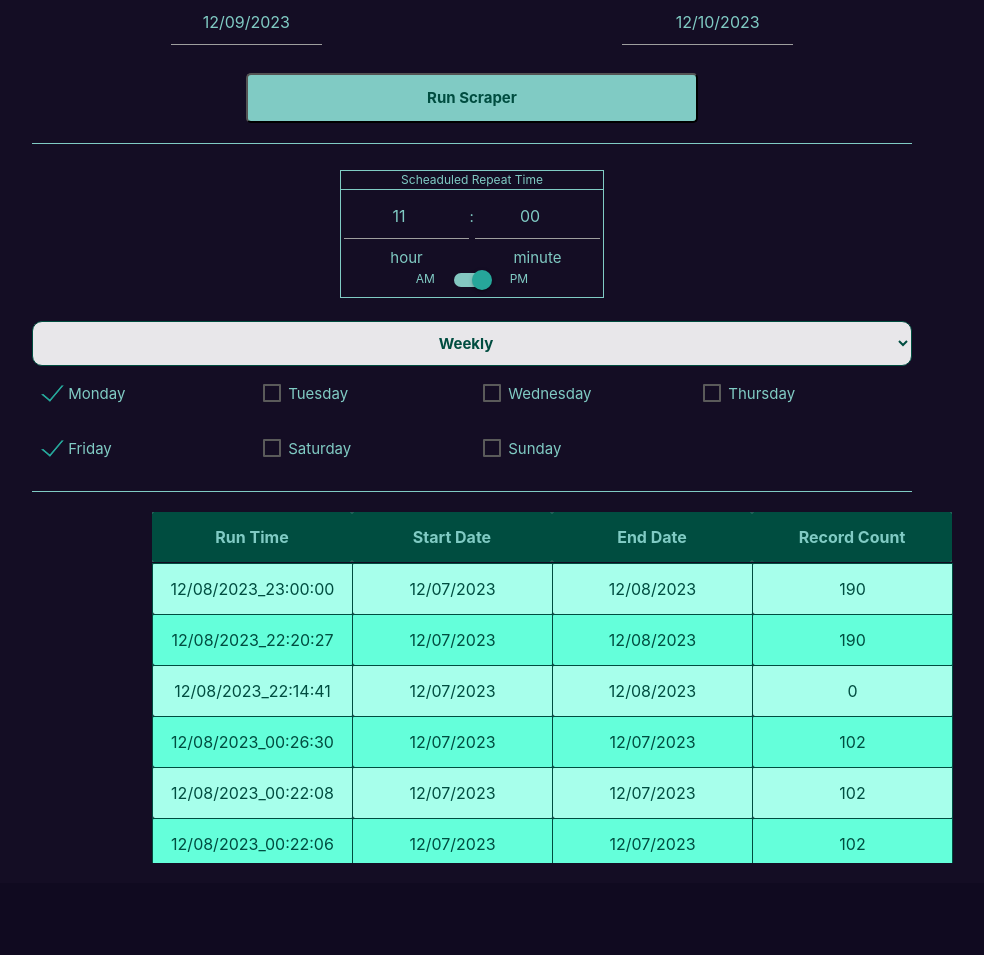
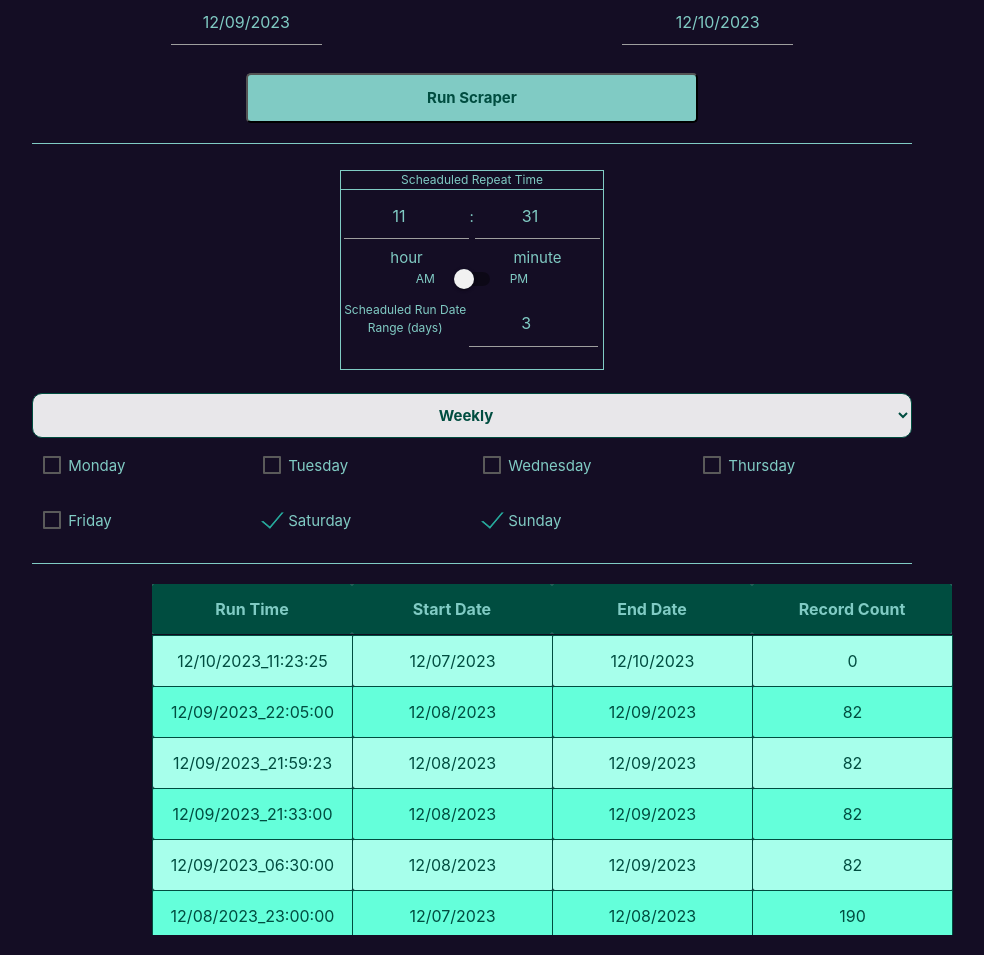
Before and after one commit to NerdboyQ/WebApps, a Flask app: page / in a window 1280 px wide; the page is wider, and only the part inside the window is pictured. Shown: the part 128-1083 px from the top of that part, without its empty margins (168-1152 px from the left). Before the commit the page ends 991 px from the top of that part, so only its background shows below. Run offline with Flask 3, Linux system fonts and the light colour scheme; data comes from the database, SQL or seed files in the repository; data that the repository does not hold is empty; parts of the project's set-up code (start-up, migrations or seed data) failed here and were passed over.

Commit message:
added repeat range for scheduled runs, and added the respective field

```diff
--- a/EstateScraper/scraper_webapp/static/js/features.js
+++ b/EstateScraper/scraper_webapp/static/js/features.js
@@ -5,9 +5,11 @@ document.addEventListener('DOMContentLoaded', function() {
     var rptTimeInputH = document.querySelector("#rpt-time-hr");
     var rptTimeInputM = document.querySelector("#rpt-time-mm");
     var rptTimeInputAmPm = document.querySelector(".am-pm-switch");
+    var rptDateRng = document.querySelector("#rpt-date-rng");
     rptTimeInputH.addEventListener('change', handleRepeatTimeUpdate);
     rptTimeInputM.addEventListener('change', handleRepeatTimeUpdate);
     rptTimeInputAmPm.addEventListener('change', handleRepeatTimeUpdate);
+    rptDateRng.addEventListener('change', handleRepeatTimeUpdate);
     getScraperRuns();
     var SETTINGS = {};
     get_settings();
@@ -37,7 +39,9 @@ document.addEventListener('DOMContentLoaded', function() {
 
     var run_scrpr_btn = document.querySelector('#run-scrpr-btn');
     //var clr_dates_btn = document.querySelector('#clr-dates-btn');
-    run_scrpr_btn.addEventListener('click', run_scraper);
+    run_scrpr_btn.addEventListener('click', function(){
+        run_scraper(false);
+    });
     //clr_dates_btn.addEventListener('click', clearDatePickerFields);
 
     console.log(moment().format('HH:MM'))
@@ -115,6 +119,7 @@ document.addEventListener('DOMContentLoaded', function() {
             console.log("RepeatTime: " + SETTINGS.repeat_time);
 
             var tmp_time = SETTINGS.repeat_time.split(" ");
+            rptDateRng.value = SETTINGS.repeat_range;
             rptTimeInputH.value = parseInt(tmp_time[0].split(":")[0]);
             rptTimeInputM.value = parseInt(tmp_time[0].split(":")[1]);
             rptTimeInputH.value = rptTimeInputH.value.replace(/\D/g, '');
@@ -189,7 +194,7 @@ document.addEventListener('DOMContentLoaded', function() {
         fetch('/update-settings', {
             "method": "POST",
             "headers": {"Content-Type": "application/json"},
-            "body": JSON.stringify({"repeat_time":newTime}),
+            "body": JSON.stringify({"repeat_time":newTime, "repeat_range":rptDateRng.value}),
         })
         .then(get_settings);
     }
@@ -200,6 +205,7 @@ document.addEventListener('DOMContentLoaded', function() {
         opt = document.querySelectorAll('option')[idx];
         console.log("opt_txt: " + opt.text);
         if (opt.text === 'Daily') {
+            rptDateRng.value = 1;
             checkboxes.forEach((box) => {
                 box.checked = true;
             })
@@ -211,6 +217,7 @@ document.addEventListener('DOMContentLoaded', function() {
         let data = {
             "frequency" : opt.text,
             "repeat_time": newTime,
+            "repeat_range": rptDateRng.value,
         };
 
         fetch('/update-settings', {
@@ -256,13 +263,27 @@ document.addEventListener('DOMContentLoaded', function() {
         setTimeout(updateClock, 1000);
     }
 
-    function run_scraper(){
+    function run_scraper(scheduledRun=true){
         console.log("running scraper");
-        console.log(startDatePicker.value);
-        console.log(endDatePicker.value);
+        console.log("dtPicker start : " + startDatePicker.value);
+        console.log("dtPicker stop : " + endDatePicker.value);
 
         setScraperStatus(true);
-        const url = "../run-scraper?start=" + startDatePicker.value + "&end=" + endDatePicker.value;
+        var url = "../run-scraper?start=" + startDatePicker.value + "&end=" + endDatePicker.value;
+        if(scheduledRun){
+            const endDate = moment().format('MM/DD/YYYY');
+            var strDate = moment().subtract(1,'days').format('MM/DD/YYYY');
+            if (SETTINGS.frequency === 'Weekly'){
+                strDate = moment().subtract(rptDateRng.value,'days').format('MM/DD/YYYY');
+            }
+            console.log("schDate str: " + strDate);
+            console.log("schDate end: " + endDate);
+            url = "../run-scraper?start=" + strDate + "&end=" + endDate;
+        }
+
+
+        console.log('settings: ' + SETTINGS.frequency);
+
         $.getJSON( url,
             function(data) {
             console.log(data);
--- a/EstateScraper/scraper_webapp/templates/index.html
+++ b/EstateScraper/scraper_webapp/templates/index.html
@@ -59,7 +59,7 @@
             </div>
 
             <div class="container" style="border-bottom: #80cbc4 1px solid;">
-                <div class="center" style="border: #80cbc4 1px solid; max-height:300px; margin-top: 3%; margin-left: auto; margin-right: auto; width: 30%; padding-bottom: 1%;">
+                <div class="center" style="border: #80cbc4 1px solid; height:200px; margin-top: 3%; margin-left: auto; margin-right: auto; width: 30%; padding-bottom: 1%;">
                     <div class="" style="display: block; border-bottom: 1px solid #80cbc4;">
                         <label class="teal-text text-lighten-3">Scheaduled Repeat Time</label>
                     </div>
@@ -90,6 +90,11 @@
                             PM
                             </label>
                         </div>
+                    </div>
+
+                    <div style="margin-top: 5%;">
+                        <label class="teal-text text-lighten-3" style="float: left; width: 49%;">Scheaduled Run Date Range (days)</label>
+                        <input class="teal-text text-lighten-3 center" style="float: left; width: 49%;" id="rpt-date-rng" type="number" name="quantity" min="1" max="7"></input>
                     </div>
                 </div>
                 <br>
--- a/EstateScraper/scraper_webapp/views.py
+++ b/EstateScraper/scraper_webapp/views.py
@@ -60,6 +60,10 @@ def req_scraper():
 def update_settings():
     print("req:", request.json)
     rec = Settings.query.get(0)
+    if "repeat_range" in request.json:
+        rec.repeat_range = request.json['repeat_range']
+        db.session.commit()
+
     if "repeat_time" in request.json:
         print(f" Setting the repeat_time: {request.json['repeat_time']}")
         rec.repeat_time = request.json["repeat_time"]
```
Also changed, not shown: EstateScraper/scraper_webapp/scraper.db.
